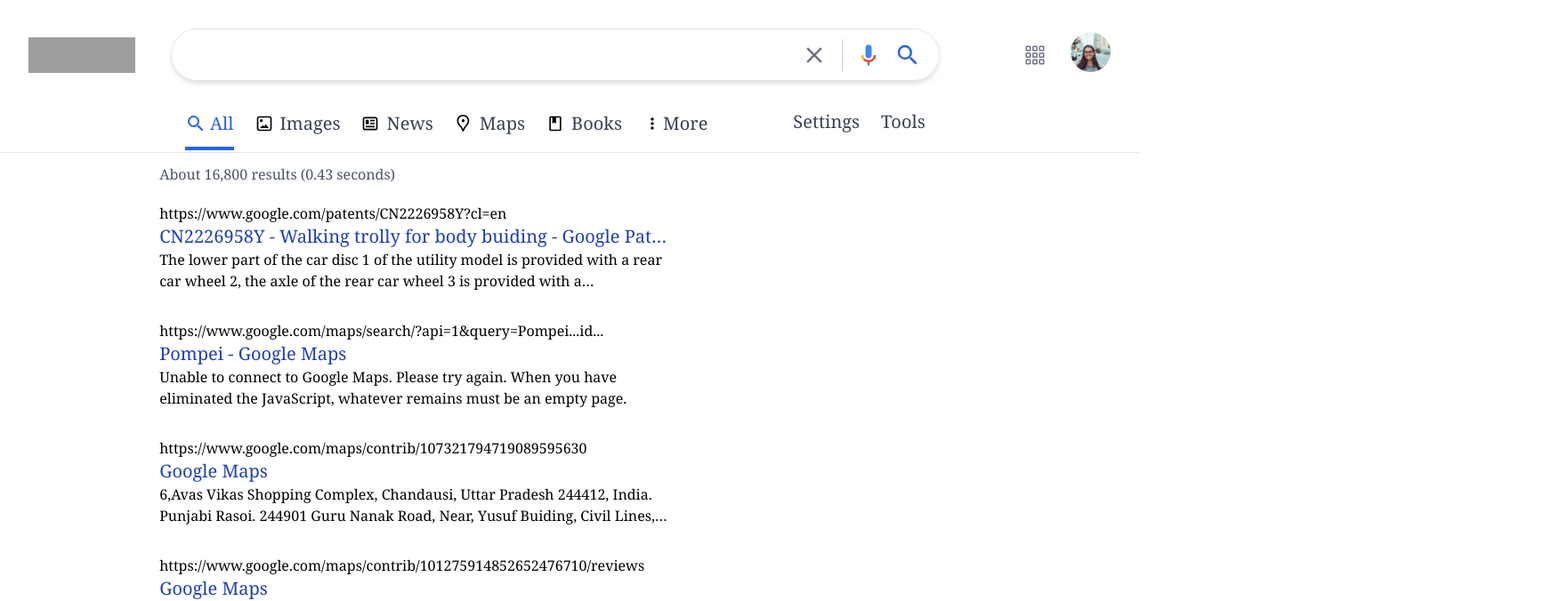
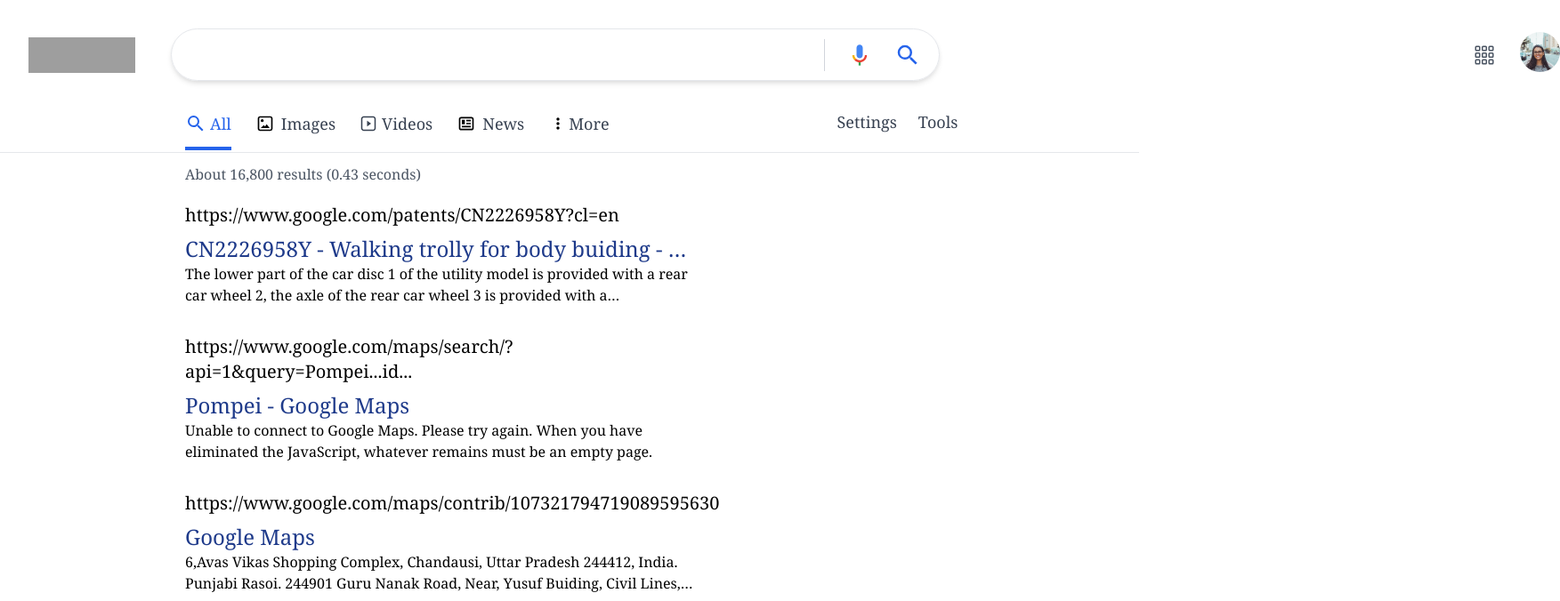
Before and after one commit to Valentine-chinedu/google_clone, a Next.js app: page /search in a window 1280 px wide. Shown: the top 676 px of the page at 89% size, 1753 px wide, since content can reach past the window. Built offline with nearby package versions, Linux system fonts and the light colour scheme; grey boxes are pictures that could not be loaded.

Commit message:
search result page done

```diff
--- a/ApiKeys.js
+++ /dev/null
@@ -1,6 +0,0 @@
-// API Key
-
-export const API_KEY = "AIzaSyCmwzUEXmbKpFnC3woJ3yFNbqmEz2vDlIw";
-
-// Context Key
-export const CONTEXT_KEY = "c22a3b6bd06263e62";
--- a/components/homepagecomponents/Header.jsx
+++ b/components/indexpagecomponents/Header.jsx
@@ -3,7 +3,7 @@
 function Header() {
 	return (
 		<div>
-			<header className="flex justify-end items-center space-x-9 m-5 ">
+			<header className="flex justify-end items-center space-x-9 m-5 flex-shrink-0">
 				<div className="flex items-center lg:space-x-4 lg:text-base lg:font-normal lg:text-gray-700">
 					<a href="">Gmail</a>
 					<a href="">Images</a>
--- a/components/searchpagecomponents/Header.jsx
+++ /dev/null
@@ -1,99 +0,0 @@
-import Image from "next/image";
-import { useRouter } from "next/router";
-import { BsGrid3X3Gap } from "react-icons/bs";
-import { IoMdClose } from "react-icons/io";
-import { MdSearch } from "react-icons/md";
-import { useRef } from "react";
-
-function Header() {
-	const router = useRouter();
-	const searchInputRef = useRef(null);
-
-	const searchInput = (e) => {
-		e.preventDefault();
-		const term = searchInputRef.current.value;
-
-		if (!term) return;
-
-		router.push(`/search?term=${term}`);
-	};
-
-	return (
-		<div className="flex justify-between p-8 ">
-			<div className="flex items-center space-x-10 w-full ">
-				<div className="flex flex-shrink-0 items-center h-full cursor-pointer">
-					<Image
-						onClick={() => router.push("/")}
-						src="https://www.google.com/images/branding/googlelogo/2x/googlelogo_color_92x30dp.png"
-						alt="google image"
-						width={120}
-						height={40}
-					/>
-				</div>
-				<form className="flex flex-grow min-w-[54rem] max-w-[54rem] justify-between items-center border border-gray-200 rounded-full px-5 py-2 h-[3.7rem] shadow-md hover:shadow-lg focus-within:shadow-md">
-					<input
-						ref={searchInputRef}
-						className="flex flex-grow max-w-2xl text-xl text-gray-700 focus:outline-none h-full"
-						type="text"
-					/>
-					<div
-						className={` cursor-pointer h-9 text-gray-500 flex items-center
-						    pr-4 border-r border-gray-300 `}
-					>
-						<IoMdClose
-							className={`text-3xl`}
-							onClick={() => {
-								searchInputRef.current.value = "";
-							}}
-						/>
-					</div>
-
-					{/* microphone icon */}
-					<div>
-						<svg
-							className="h-7 cursor-pointer"
-							focusable="false"
-							viewBox="0 0 24 24"
-							xmlns="http://www.w3.org/2000/svg"
-						>
-							<path
-								d="m12 15c1.66 0 3-1.31 3-2.97v-7.02c0-1.66-1.34-3.01-3-3.01s-3 1.34-3 3.01v7.02c0 1.66 1.34 2.97 3 2.97z"
-								fill="#4285f4"
-							></path>
-							<path d="m11 18.08h2v3.92h-2z" fill="#34a853"></path>
-							<path
-								d="m7.05 16.87c-1.27-1.33-2.05-2.83-2.05-4.87h2c0 1.45 0.56 2.42 1.47 3.38v0.32l-1.15 1.18z"
-								fill="#f4b400"
-							></path>
-							<path
-								d="m12 16.93a4.97 5.25 0 0 1 -3.54 -1.55l-1.41 1.49c1.26 1.34 3.02 2.13 4.95 2.13 3.87 0 6.99-2.92 6.99-7h-1.99c0 2.92-2.24 4.93-5 4.93z"
-								fill="#ea4335"
-							></path>
-						</svg>
-					</div>
-					<div className="cursor-pointer" onClick={searchInput}>
-						<MdSearch className="text-3xl text-blue-600" />
-					</div>
-				</form>
-			</div>
-			<div className="flex items-center space-x-7 flex-shrink-0">
-				<button>
-					<BsGrid3X3Gap className="text-2xl text-gray-500" />
-				</button>
-
-				{/* Avatar */}
-				<div>
-					<Image
-						className="rounded-full object-cover"
-						height={45}
-						width={45}
-						src="/person-1.jpeg"
-						alt="avatar"
-					/>
-				</div>
-			</div>
-		</div>
-	);
-}
-
-export default Header;
--- a/components/searchpagecomponents/HeaderOptions.jsx
+++ b/components/searchpagecomponents/HeaderOptions.jsx
@@ -1,43 +1,36 @@
 import { MdSearch } from "react-icons/md";
-
+import { CgPlayButtonR } from "react-icons/cg";
 function HeaderOptions() {
 	return (
-		<div>
-			<div className="flex items-center pl-52  border-b space-x-24">
-				<div className="flex justify-between items-start space-x-6 text-gray-700 text-xl ">
+		<div className="sticky flex items-center pl-52  border-b space-x-64">
+			<div className="flex justify-between items-start space-x-7 text-gray-700 text-xl ">
 				<div className="">
-						<button className="flex items-center text-blue-600 mb-3">
+					<button className="flex items-center text-blue-600 mb-3 text-lg">
 						<MdSearch className="text-2xl mr-1" />
 						All
 					</button>
 					<div className="bg-blue-600 h-1"></div>
 				</div>
-					<a className="flex items-center" href="">
+				<a className="flex items-center text-lg" href="">
 					<svg className="h-5 mr-2" focusable="false" viewBox="0 0 24 24">
 						<path d="M14 13l4 5H6l4-4 1.79 1.78L14 13zm-6.01-2.99A2 2 0 0 0 8 6a2 2 0 0 0-.01 4.01zM22 5v14a3 3 0 0 1-3 2.99H5c-1.64 0-3-1.36-3-3V5c0-1.64 1.36-3 3-3h14c1.65 0 3 1.36 3 3zm-2.01 0a1 1 0 0 0-1-1H5a1 1 0 0 0-1 1v14a1 1 0 0 0 1 1h7v-.01h7a1 1 0 0 0 1-1V5"></path>
 					</svg>
 					Images
 				</a>
 
-					<a className="flex items-center" href="">
+				<a className="flex items-center text-lg" href="">
+					<CgPlayButtonR className="mr-1.5" />
+					Videos
+				</a>
+
+				<a className="flex items-center text-lg" href="">
 					<svg className="h-5 mr-2" focusable="false" viewBox="0 0 24 24">
 						<path d="M12 11h6v2h-6v-2zm-6 6h12v-2H6v2zm0-4h4V7H6v6zm16-7.22v12.44c0 1.54-1.34 2.78-3 2.78H5c-1.64 0-3-1.25-3-2.78V5.78C2 4.26 3.36 3 5 3h14c1.64 0 3 1.25 3 2.78zM19.99 12V5.78c0-.42-.46-.78-1-.78H5c-.54 0-1 .36-1 .78v12.44c0 .42.46.78 1 .78h14c.54 0 1-.36 1-.78V12zM12 9h6V7h-6v2"></path>
 					</svg>
 					News
 				</a>
-					<a className="flex items-center" href="">
-						<svg className="h-5 mr-2" focusable="false" viewBox="0 0 16 16">
-							<path d="M7.503 0c3.09 0 5.502 2.487 5.502 5.427 0 2.337-1.13 3.694-2.26 5.05-.454.528-.906 1.13-1.358 1.734-.452.603-.754 1.508-.98 1.96-.226.452-.377.829-.904.829-.528 0-.678-.377-.905-.83-.226-.451-.527-1.356-.98-1.959-.452-.603-.904-1.206-1.356-1.734C3.132 9.121 2 7.764 2 5.427 2 2.487 4.412 0 7.503 0zm0 1.364c-2.283 0-4.14 1.822-4.14 4.063 0 1.843.86 2.873 1.946 4.177.468.547.942 1.178 1.4 1.79.34.452.596.99.794 1.444.198-.455.453-.992.793-1.445.459-.61.931-1.242 1.413-1.803 1.074-1.29 1.933-2.32 1.933-4.163 0-2.24-1.858-4.063-4.139-4.063zm0 2.734a1.33 1.33 0 11-.001 2.658 1.33 1.33 0 010-2.658"></path>
-						</svg>
-						Maps
-					</a>
-					<a className="flex items-center" href="">
-						<svg className="h-5 mr-2" focusable="false" viewBox="0 0 24 24">
-							<path d="M18 2H6a2 2 0 0 0-2 2v16c0 1.1.9 2 2 2h12a2 2 0 0 0 2-2V4a2 2 0 0 0-2-2zm0 18H6V4h2v8l2.5-1.5L13 12V4h5v16"></path>
-						</svg>
-						Books
-					</a>
-					<button className="flex items-center">
+
+				<button className="flex items-center text-lg">
 					<svg
 						className="h-5 mr-0.5"
 						focusable="false"
@@ -49,10 +42,9 @@
 					More
 				</button>
 			</div>
-				<div className="flex items-start h-12 space-x-6 text-gray-700 text-xl">
+			<div className="flex items-start h-12 space-x-6 text-gray-700 text-lg">
 				<a href="">Settings</a>
 				<button>Tools</button>
-				</div>
 			</div>
 		</div>
 	);
--- a/components/searchpagecomponents/SearchResults.jsx
+++ b/components/searchpagecomponents/SearchResults.jsx
@@ -10,7 +10,7 @@
 	console.log(results.items);
 
 	return (
-		<div className="mx-auto w-full px-3 pl-[5%] md:pl-[14%]">
+		<div className="w-full pl-52">
 			<p className="text-gray-600 text-md mb-5 mt-3">
 				About {results.searchInformation?.formattedTotalResults} results (
 				{results.searchInformation?.formattedSearchTime} seconds)
@@ -20,9 +20,11 @@
 				return (
 					<div key={result.link} className="max-w-xl mb-8">
 						<div className="group">
-							<a href={result.link}>{result.formattedUrl}</a>
+							<a className="text-xl" href={result.link}>
+								{result.formattedUrl}
+							</a>
 							<a href={result.link}>
-								<h2 className="truncate text-xl text-blue-800 font-medium group-hover:underline">
+								<h2 className="truncate text-2xl text-blue-900 font-medium group-hover:underline mt-2 active:placeholder-indigo-800">
 									{result.title}
 								</h2>
 							</a>
@@ -35,12 +37,12 @@
 
 			{/* pagination */}
 
-			<div className="flex justify-between text-blue-700 mb-10">
+			<div className="flex text-blue-700 mb-10 pl-9 space-x-72">
 				{startIndex >= 10 && (
 					<Link
 						href={`/search?term=${router.query.term}&start=${startIndex - 10}`}
 					>
-						<div className="flex flex-grow flex-col items-center cursor-pointer hover:underline">
+						<div className="flex  flex-col items-center cursor-pointer hover:underline">
 							<MdKeyboardArrowLeft className="h-5" />
 							<p>Previous</p>
 						</div>
@@ -50,7 +52,7 @@
 				<Link
 					href={`/search?term=${router.query.term}&start=${startIndex + 10}`}
 				>
-					<div className="flex flex-grow flex-col items-center cursor-pointer hover:underline">
+					<div className="flex flex-col items-center cursor-pointer hover:underline">
 						<MdKeyboardArrowRight className="h-5" />
 						<p>Next</p>
 					</div>
--- a/next.config.js
+++ b/next.config.js
@@ -2,4 +2,8 @@
 	images: {
 		domains: ["www.google.com"],
 	},
+	env: {
+		API_KEY: "AIzaSyCmwzUEXmbKpFnC3woJ3yFNbqmEz2vDlIw",
+		CONTEXT_KEY: "c22a3b6bd06263e62",
+	},
 };
--- a/pages/search.jsx
+++ b/pages/search.jsx
@@ -1,16 +1,31 @@
 import Head from "next/head";
+import Image from "next/image";
 import { useRouter } from "next/router";
-import { API_KEY, CONTEXT_KEY } from "../ApiKeys";
 import Response from "../Response";
 import SearchResults from "../components/searchpagecomponents/SearchResults";
+import HeaderOptions from "../components/searchpagecomponents/HeaderOptions";
 
-import Header from "../components/searchpagecomponents/Header";
+import { BsGrid3X3Gap } from "react-icons/bs";
+import { MdSearch } from "react-icons/md";
+import { useRef } from "react";
 
-import HeaderOptions from "../components/searchpagecomponents/HeaderOptions";
+const API_KEY = process.env.API_KEY;
+const CONTEXT_KEY = process.env.CONTEXT_KEY;
 
 const search = ({ results }) => {
 	console.log(results);
+
 	const router = useRouter();
+	const searchInputRef = useRef(null);
+
+	const searchInput = (e) => {
+		e.preventDefault();
+		const term = searchInputRef.current.value;
+
+		if (!term) return;
+
+		router.push(`/search?term=${term}`);
+	};
 
 	return (
 		<div className="font-serif">
@@ -21,8 +36,77 @@
 
 			{/* header */}
 
-			<header className="">
-				<Header />
+			<header className=" bg-white z-50 w-full">
+				<div className="flex justify-between p-8 ">
+					<div className="flex items-center space-x-10 w-full mr-[45rem]">
+						<div className="flex flex-shrink-0 items-center h-full cursor-pointer">
+							<Image
+								onClick={() => router.push("/")}
+								src="https://www.google.com/images/branding/googlelogo/2x/googlelogo_color_92x30dp.png"
+								alt="google image"
+								width={120}
+								height={40}
+							/>
+						</div>
+						<form
+							onSubmit={searchInput}
+							className="flex flex-grow min-w-[54rem] max-w-[54rem] justify-between items-center border border-gray-200 rounded-full px-5 py-2 h-[3.7rem] shadow-md hover:shadow-lg focus-within:shadow-md"
+						>
+							<input
+								ref={searchInputRef}
+								className="flex flex-grow max-w-2xl text-xl text-gray-700 focus:outline-none h-full"
+								type="text"
+							/>
+							<div
+								className="cursor-pointer h-9 text-gray-500 flex items-center
+						    pr-4 border-r border-gray-300"
+							></div>
+
+							{/* microphone icon */}
+							<div>
+								<svg
+									className="h-7 cursor-pointer"
+									focusable="false"
+									viewBox="0 0 24 24"
+									xmlns="http://www.w3.org/2000/svg"
+								>
+									<path
+										d="m12 15c1.66 0 3-1.31 3-2.97v-7.02c0-1.66-1.34-3.01-3-3.01s-3 1.34-3 3.01v7.02c0 1.66 1.34 2.97 3 2.97z"
+										fill="#4285f4"
+									></path>
+									<path d="m11 18.08h2v3.92h-2z" fill="#34a853"></path>
+									<path
+										d="m7.05 16.87c-1.27-1.33-2.05-2.83-2.05-4.87h2c0 1.45 0.56 2.42 1.47 3.38v0.32l-1.15 1.18z"
+										fill="#f4b400"
+									></path>
+									<path
+										d="m12 16.93a4.97 5.25 0 0 1 -3.54 -1.55l-1.41 1.49c1.26 1.34 3.02 2.13 4.95 2.13 3.87 0 6.99-2.92 6.99-7h-1.99c0 2.92-2.24 4.93-5 4.93z"
+										fill="#ea4335"
+									></path>
+								</svg>
+							</div>
+							<div className="cursor-pointer" onClick={searchInput}>
+								<MdSearch className="text-3xl text-blue-600" />
+							</div>
+						</form>
+					</div>
+					<div className="flex items-center space-x-7 flex-shrink-0 ">
+						<button>
+							<BsGrid3X3Gap className="text-2xl text-gray-600" />
+						</button>
+
+						{/* Avatar */}
+						<div>
+							<Image
+								className="rounded-full object-cover"
+								height={45}
+								width={45}
+								src="/person-1.jpeg"
+								alt="avatar"
+							/>
+						</div>
+					</div>
+				</div>
 
 				<HeaderOptions />
 			</header>
```
Also changed, not shown: components/indexpagecomponents/Body.jsx (renamed from components/homepagecomponents/Body.jsx, +6 -8 lines), components/settings.jsx (deleted, +0 -39 lines), pages/index.js (+4 -11 lines), components/indexpagecomponents/Footer.jsx (renamed from components/homepagecomponents/Footer.jsx). Lines whose indentation alone changed are shown as unchanged.
